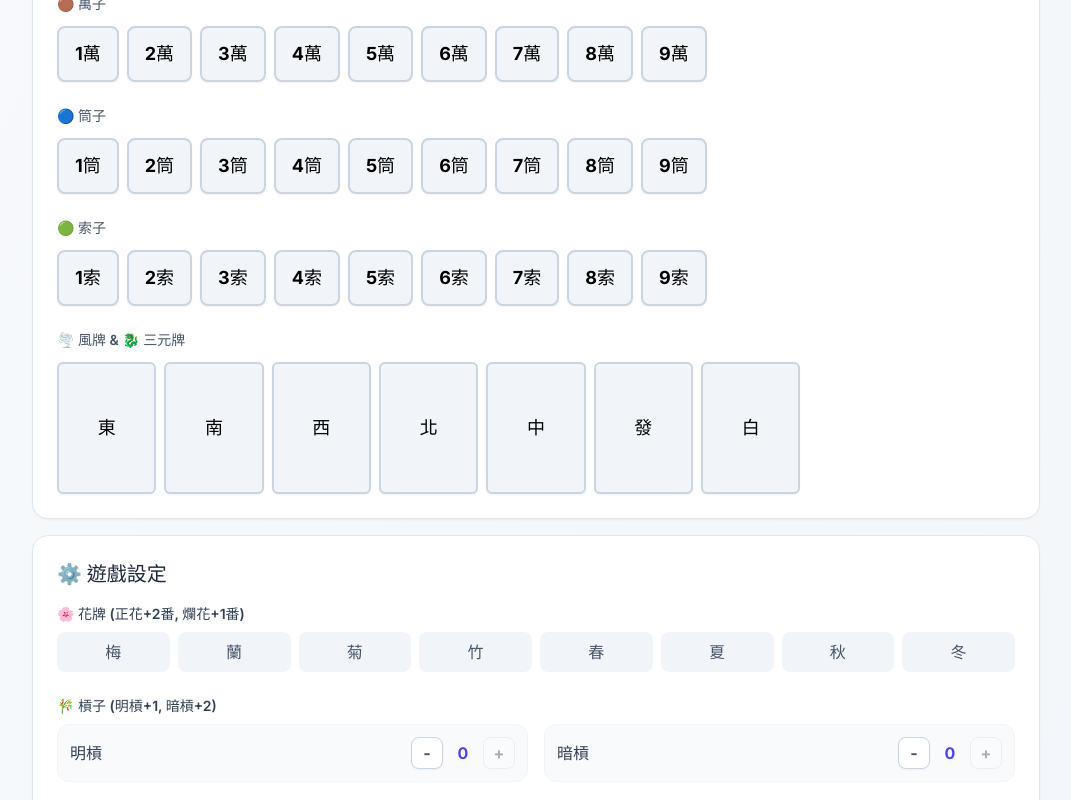
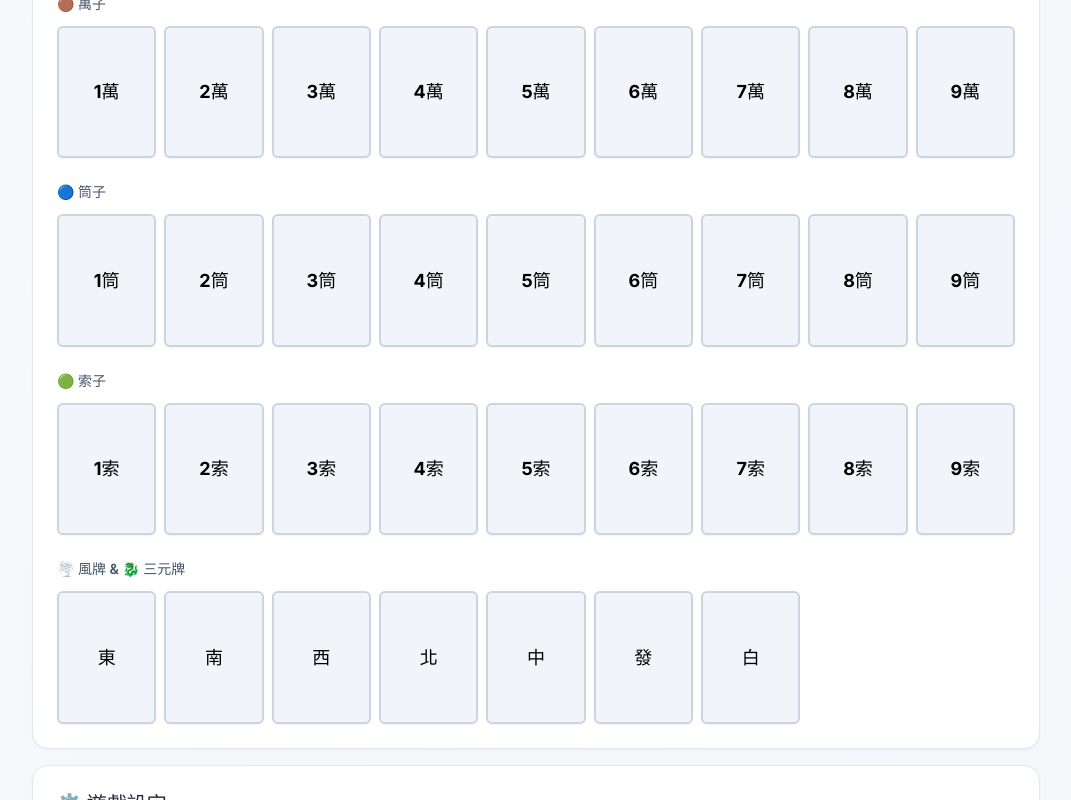
Before and after one commit to angus33yk1/taiwan-mahjong--hk-style--scoring-calculator, a React (Vite) app: page / in a window 1280 px wide. Shown: the part 740-1540 px from the top of the page, without its empty margins (104-1175 px from the left). Built offline with nearby package versions, Linux system fonts and the light colour scheme.

Commit message:
Optimize UI alignment, update scoring categories, and condense game settings

```diff
--- a/ScoreCalculatorPage.tsx
+++ b/ScoreCalculatorPage.tsx
@@ -422,13 +422,13 @@ const ScoreCalculatorPage: React.FC = () => {
                                 <h4 className="text-sm font-semibold text-slate-600 dark:text-slate-400 mb-3">
                                     {category.category}
                                 </h4>
-                                <div className="flex flex-wrap gap-2">
+                                <div className="grid grid-cols-9 gap-1 sm:gap-2">
                                     {category.tiles.map((tile, index) => (
                                         <div key={index} className="relative group">
                                             <button
                                                 onClick={() => addTile(tile)}
                                                 disabled={handTiles.length >= 17}
-                                                className={`bg-slate-100 dark:bg-slate-800 border-2 rounded-lg px-4 py-3 font-bold text-lg transition-all shadow-sm ${handTiles.length >= 17 ? 'border-slate-200 opacity-50 cursor-not-allowed' : 'border-slate-300 dark:border-slate-600 hover:bg-indigo-100 dark:hover:bg-indigo-900/30 hover:border-indigo-400 dark:hover:border-indigo-600'
+                                                className={`w-full aspect-[3/4] flex items-center justify-center bg-slate-100 dark:bg-slate-800 border-2 rounded-md font-bold text-sm sm:text-lg transition-all shadow-sm ${handTiles.length >= 17 ? 'border-slate-200 opacity-50 cursor-not-allowed' : 'border-slate-300 dark:border-slate-600 hover:bg-indigo-100 dark:hover:bg-indigo-900/30 hover:border-indigo-400 dark:hover:border-indigo-600'
                                                     }`}
                                             >
                                                 {tile.displayChar}
@@ -495,7 +495,7 @@ const ScoreCalculatorPage: React.FC = () => {
                             <label className="block text-sm font-semibold text-slate-700 dark:text-slate-300 mb-2">
                                 🎋 {language === 'zh' ? '槓子' : 'Kongs'} ({language === 'zh' ? '明槓+1, 暗槓+2' : 'Exposed +1, Concealed +2'})
                             </label>
-                            <div className="grid grid-cols-1 md:grid-cols-2 gap-4">
+                            <div className="grid grid-cols-2 gap-2">
                                 {(() => {
                                     // Calculate how many 4-of-a-kinds are in the hand
                                     const mapToEngineTile = (tile: Tile): EngineTile => {
@@ -515,29 +515,29 @@ const ScoreCalculatorPage: React.FC = () => {
 
                                     return (
                                         <>
-                                            <div className="bg-slate-50 dark:bg-slate-800 p-3 rounded-xl flex items-center justify-between border border-slate-100 dark:border-slate-700">
-                                                <span className="font-semibold text-slate-700 dark:text-slate-300">{language === 'zh' ? '明槓' : 'Exposed Kong'}</span>
-                                                <div className="flex items-center gap-3">
-                                                    <button onClick={() => setExposedKongs(Math.max(0, exposedKongs - 1))} className="w-8 h-8 flex items-center justify-center bg-white dark:bg-slate-700 border border-slate-300 dark:border-slate-600 rounded-lg shadow-sm font-bold text-slate-600 dark:text-slate-300 hover:bg-slate-50 dark:hover:bg-slate-600 transition-colors">-</button>
-                                                    <span className="w-4 text-center font-bold text-indigo-600">{exposedKongs}</span>
+                                            <div className="bg-slate-50 dark:bg-slate-800 p-1.5 sm:p-2 rounded-xl flex items-center justify-between border border-slate-100 dark:border-slate-700 gap-1">
+                                                <span className="font-semibold text-[10px] sm:text-xs md:text-sm text-slate-700 dark:text-slate-300 truncate">{language === 'zh' ? '明槓' : 'Exp.'}</span>
+                                                <div className="flex items-center gap-1">
+                                                    <button onClick={() => setExposedKongs(Math.max(0, exposedKongs - 1))} className="w-6 h-6 sm:w-7 sm:h-7 flex items-center justify-center bg-white dark:bg-slate-700 border border-slate-300 dark:border-slate-600 rounded-lg shadow-sm font-bold text-slate-600 dark:text-slate-300 hover:bg-slate-50 dark:hover:bg-slate-600 transition-colors">-</button>
+                                                    <span className="w-3 text-center font-bold text-indigo-600 text-xs">{exposedKongs}</span>
                                                     <button
                                                         onClick={() => canAddKong && setExposedKongs(exposedKongs + 1)}
                                                         disabled={!canAddKong}
-                                                        className={`w-8 h-8 flex items-center justify-center bg-white dark:bg-slate-700 border border-slate-300 dark:border-slate-600 rounded-lg shadow-sm font-bold transition-colors ${!canAddKong ? 'opacity-30 cursor-not-allowed' : 'text-slate-600 dark:text-slate-300 hover:bg-slate-50 dark:hover:bg-slate-600'}`}
+                                                        className={`w-6 h-6 sm:w-7 sm:h-7 flex items-center justify-center bg-white dark:bg-slate-700 border border-slate-300 dark:border-slate-600 rounded-lg shadow-sm font-bold transition-colors ${!canAddKong ? 'opacity-30 cursor-not-allowed' : 'text-slate-600 dark:text-slate-300 hover:bg-slate-50 dark:hover:bg-slate-600'}`}
                                                     >
                                                         +
                                                     </button>
                                                 </div>
                                             </div>
-                                            <div className="bg-slate-50 dark:bg-slate-800 p-3 rounded-xl flex items-center justify-between border border-slate-100 dark:border-slate-700">
-                                                <span className="font-semibold text-slate-700 dark:text-slate-300">{language === 'zh' ? '暗槓' : 'Concealed Kong'}</span>
-                                                <div className="flex items-center gap-3">
-                                                    <button onClick={() => setConcealedKongs(Math.max(0, concealedKongs - 1))} className="w-8 h-8 flex items-center justify-center bg-white dark:bg-slate-700 border border-slate-300 dark:border-slate-600 rounded-lg shadow-sm font-bold text-slate-600 dark:text-slate-300 hover:bg-slate-50 dark:hover:bg-slate-600 transition-colors">-</button>
-                                                    <span className="w-4 text-center font-bold text-indigo-600">{concealedKongs}</span>
+                                            <div className="bg-slate-50 dark:bg-slate-800 p-1.5 sm:p-2 rounded-xl flex items-center justify-between border border-slate-100 dark:border-slate-700 gap-1">
+                                                <span className="font-semibold text-[10px] sm:text-xs md:text-sm text-slate-700 dark:text-slate-300 truncate">{language === 'zh' ? '暗槓' : 'Con.'}</span>
+                                                <div className="flex items-center gap-1">
+                                                    <button onClick={() => setConcealedKongs(Math.max(0, concealedKongs - 1))} className="w-6 h-6 sm:w-7 sm:h-7 flex items-center justify-center bg-white dark:bg-slate-700 border border-slate-300 dark:border-slate-600 rounded-lg shadow-sm font-bold text-slate-600 dark:text-slate-300 hover:bg-slate-50 dark:hover:bg-slate-600 transition-colors">-</button>
+                                                    <span className="w-3 text-center font-bold text-indigo-600 text-xs">{concealedKongs}</span>
                                                     <button
                                                         onClick={() => canAddKong && setConcealedKongs(concealedKongs + 1)}
                                                         disabled={!canAddKong}
-                                                        className={`w-8 h-8 flex items-center justify-center bg-white dark:bg-slate-700 border border-slate-300 dark:border-slate-600 rounded-lg shadow-sm font-bold transition-colors ${!canAddKong ? 'opacity-30 cursor-not-allowed' : 'text-slate-600 dark:text-slate-300 hover:bg-slate-50 dark:hover:bg-slate-600'}`}
+                                                        className={`w-6 h-6 sm:w-7 sm:h-7 flex items-center justify-center bg-white dark:bg-slate-700 border border-slate-300 dark:border-slate-600 rounded-lg shadow-sm font-bold transition-colors ${!canAddKong ? 'opacity-30 cursor-not-allowed' : 'text-slate-600 dark:text-slate-300 hover:bg-slate-50 dark:hover:bg-slate-600'}`}
                                                     >
                                                         +
                                                     </button>
--- a/constants.tsx
+++ b/constants.tsx
@@ -90,8 +90,8 @@ export const SCORING_DATA: ScoringItem[] = [
   { id: 'e-3', name: '搶槓食胡', nameEn: 'Robbing the Kong', fan: 1, description: '搶別人的槓', descriptionEn: 'Winning on a tile others used for kong', category: ScoringCategory.SPECIAL_EVENTS },
   { id: 'e-4', name: '雙響', nameEn: 'Double Win', fan: 5, description: '兩家同胡', descriptionEn: 'Two players win on the same tile', category: ScoringCategory.SPECIAL_EVENTS },
   { id: 'e-5', name: '三響', nameEn: 'Triple Win', fan: 10, description: '三家同胡', descriptionEn: 'Three players win on the same tile', category: ScoringCategory.SPECIAL_EVENTS },
-  { id: 'e-6', name: '七只內', nameEn: 'Seven Tiles Hand', fan: 20, description: '手牌≤7張', descriptionEn: 'Hand contains 7 or fewer tiles', category: ScoringCategory.SPECIAL_EVENTS },
-  { id: 'e-7', name: '十只內', nameEn: 'Ten Tiles Hand', fan: 10, description: '手牌≤10張', descriptionEn: 'Hand contains 10 or fewer tiles', category: ScoringCategory.SPECIAL_EVENTS },
+  { id: 'e-6', name: '七只內', nameEn: 'Seven Tiles Hand', fan: 20, description: '玩家打出的牌少於7張', descriptionEn: 'Hand contains 7 or fewer tiles', category: ScoringCategory.SPECIAL_EVENTS },
+  { id: 'e-7', name: '十只內', nameEn: 'Ten Tiles Hand', fan: 10, description: '玩家打出的牌少於10張', descriptionEn: 'Hand contains 10 or fewer tiles', category: ScoringCategory.SPECIAL_EVENTS },
   { id: 'e-8', name: '半求人', nameEn: 'Semi-Beggar', fan: 10, description: '全落地但自摸', descriptionEn: 'All groups exposed, win by self-draw', category: ScoringCategory.SPECIAL_EVENTS },
   { id: 'e-9', name: '全求人', nameEn: 'Full Beggar', fan: 15, description: '全落地單釣出沖', descriptionEn: 'All groups exposed, win by discard', category: ScoringCategory.SPECIAL_EVENTS },
   { id: 'e-10', name: '地胡', nameEn: 'Earthly Win', fan: 80, description: '首輪自摸', descriptionEn: 'Self-draw on the very first turn', category: ScoringCategory.SPECIAL_EVENTS },
--- a/types.ts
+++ b/types.ts
@@ -13,14 +13,14 @@ export interface ScoringItem {
 export enum ScoringCategory {
   BASIC = '🎴 基礎牌型番',
   WORDS_FLOWER_KONG = '字 / 🌸 花 / 🎋 槓',
-  TERMINALS_WITH_X = '么九/帶X系列',
+  TERMINALS_WITH_X = '🎭么九/帶X系列',
   DRAGON_SERIES = '🐉 龍系列',
-  CHOWS = '🎯 順子相關番',
-  FAMILY = '👨‍👩‍👧‍👦 家人番',
+  CHOWS = '🎯 順子系列',
+  FAMILY = '👨‍👩‍👧‍👦 家人系列',
   CONCEALED_PUNGS = '🌑 暗刻系列',
   TRI_QUAD_WINDS = '🎊 三元四喜系列',
   OTHER_COMBOS = '🎨 其他組合番',
-  SPECIAL_EVENTS = '🎭 特殊事件',
+  SPECIAL_EVENTS = '🪅 特殊事件',
   SPECIAL_PATTERNS = '⭐ 特殊牌型'
 }
 
```
Also changed, not shown: ScoreTablePage.tsx (+11 -11 lines).
